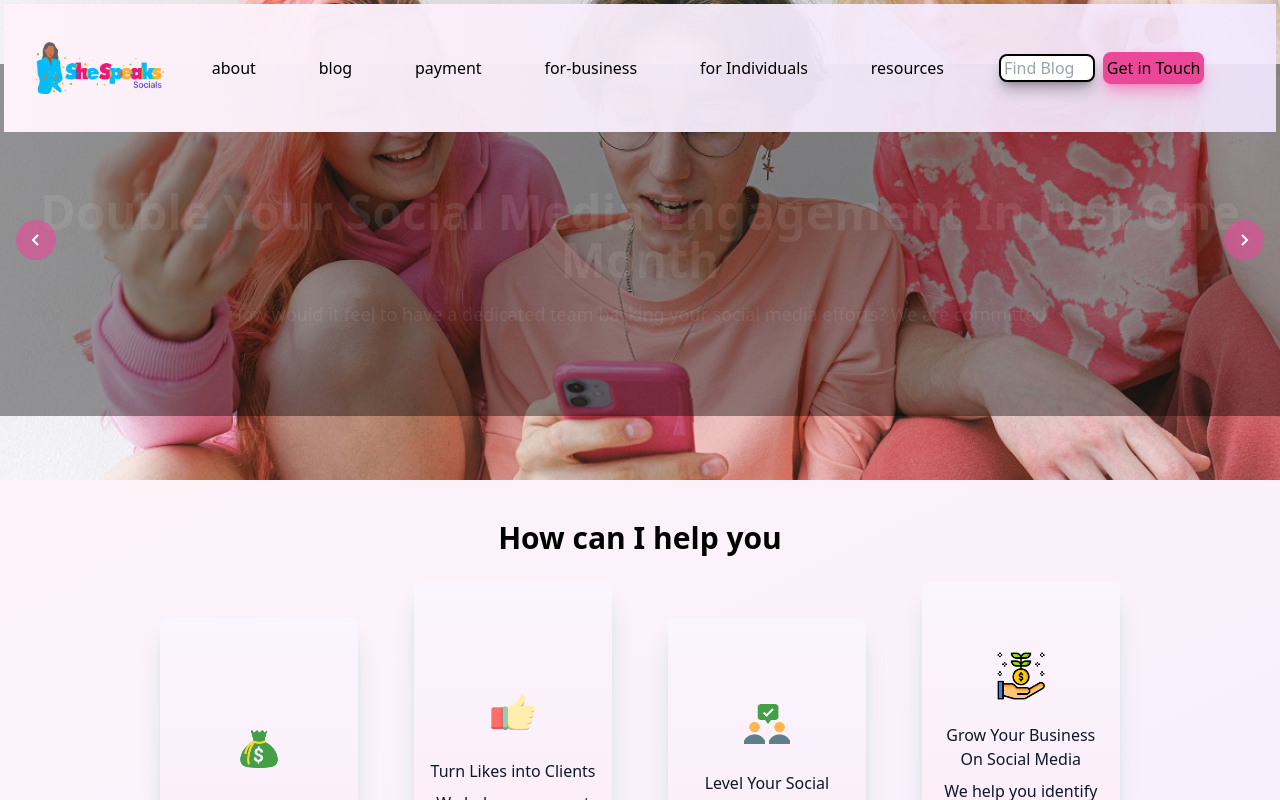
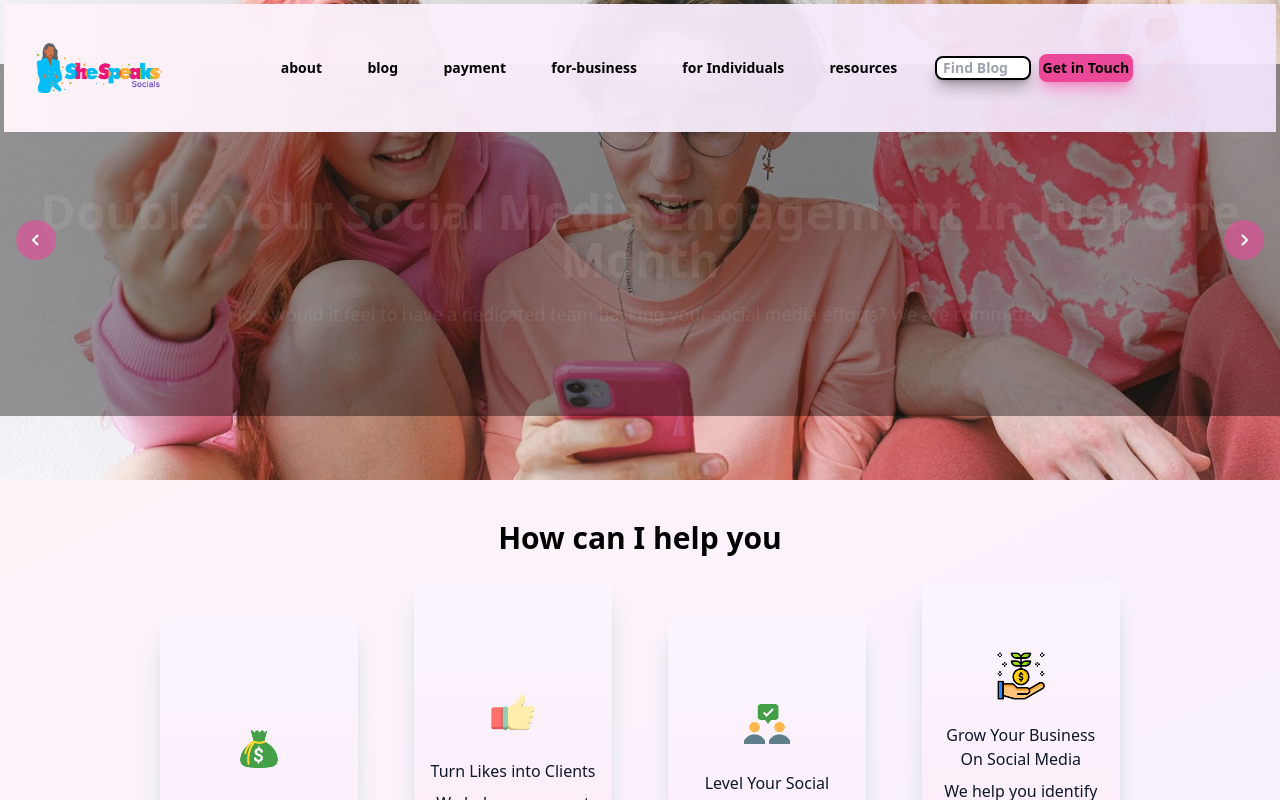
Before and after one commit to MatthewsRicky/shespeaksocial, a Next.js app: page / in a window 1280 px wide. Shown: the top 800 px of the page. Built offline with nearby package versions, Linux system fonts and the light colour scheme.

Commit message:
layout management

```diff
--- a/components/Navbar.tsx
+++ b/components/Navbar.tsx
@@ -15,17 +15,17 @@ export default function Navbar() {
 	return (
 		<>
 
-		<nav className={`absolute z-20 flex inset-1 font-regular bg-gradient-to-r from-pink-50
+		<nav className={`absolute z-20 flex inset-1 font-bold text-sm bg-gradient-to-r from-pink-50
 		 90 to-purple-100/90 items-center py-6 justify-between lg:h-32 ${menuOpen ? "h-96" : "h-24 lg:-flex"} transition all duration-300`}>
 
 			<div className="flex relative z-20 justify-around items-center w-full text-md mx-auto px-8">
 
 				<Logo />
-				<div className="hidden lg:flex items-center justify-between px-4 lg:w-full mx-auto">
+				<div className="hidden lg:flex items-center justify-between lg:w-full px-24 mx-auto">
 
 					{navLinks.map((link) => (
-						<ul key={link} className="flex items-center justify-around mx-auto gap-2">
-							<li className="flex items-center justify-around mx-auto px-2 py-2">
+						<ul key={link} className="flex items-center justify-center mx-auto gap-2">
+							<li className="flex items-center justify-center mx-auto px-2 py-2">
 								<Link href={"/" + link}>
 									{link}
 								</Link>
@@ -44,7 +44,7 @@ export default function Navbar() {
 					<div>
 
 
-						<div className="flex flex-col md:flex-row items-center gap-2  justify-center mx-auto">
+						<div className="flex flex-col md:flex-row items-center gap-2  justify-start mx-auto">
 
 
 
```
